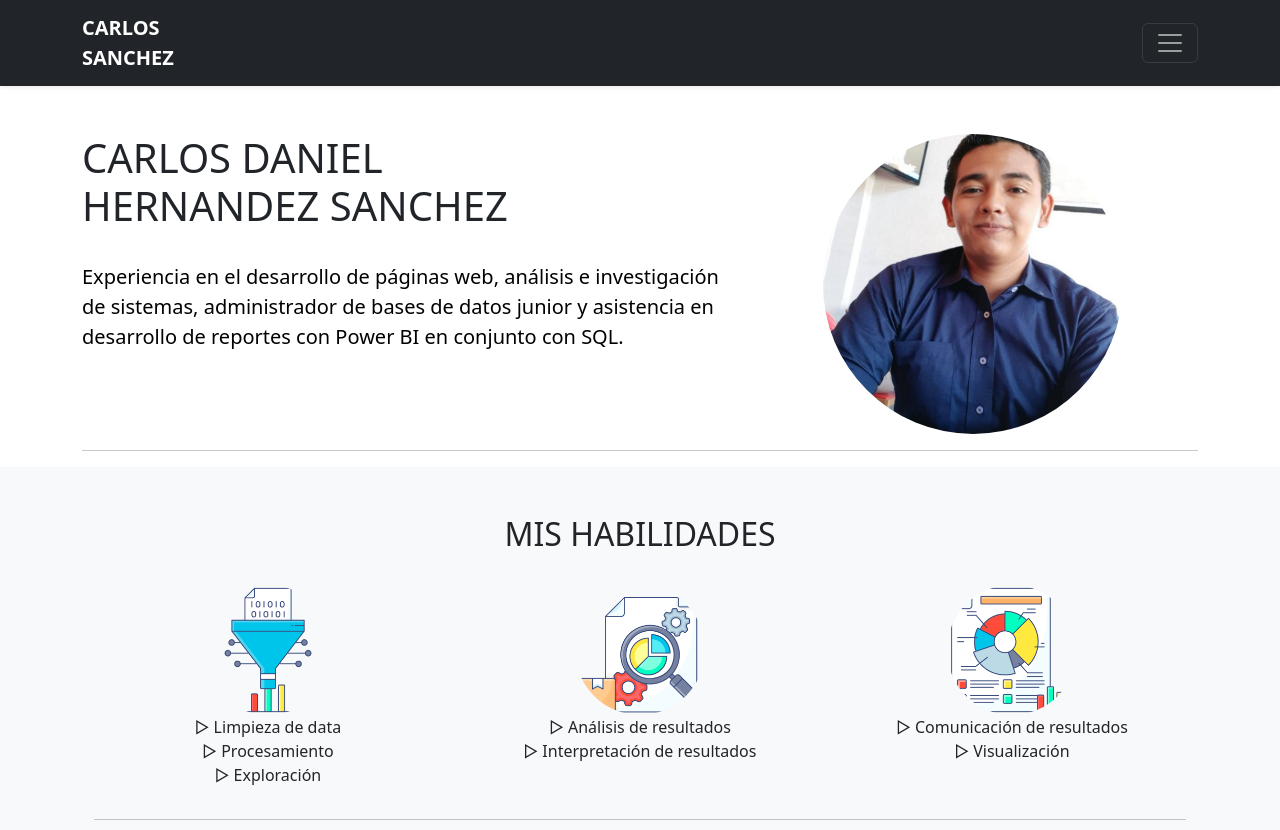
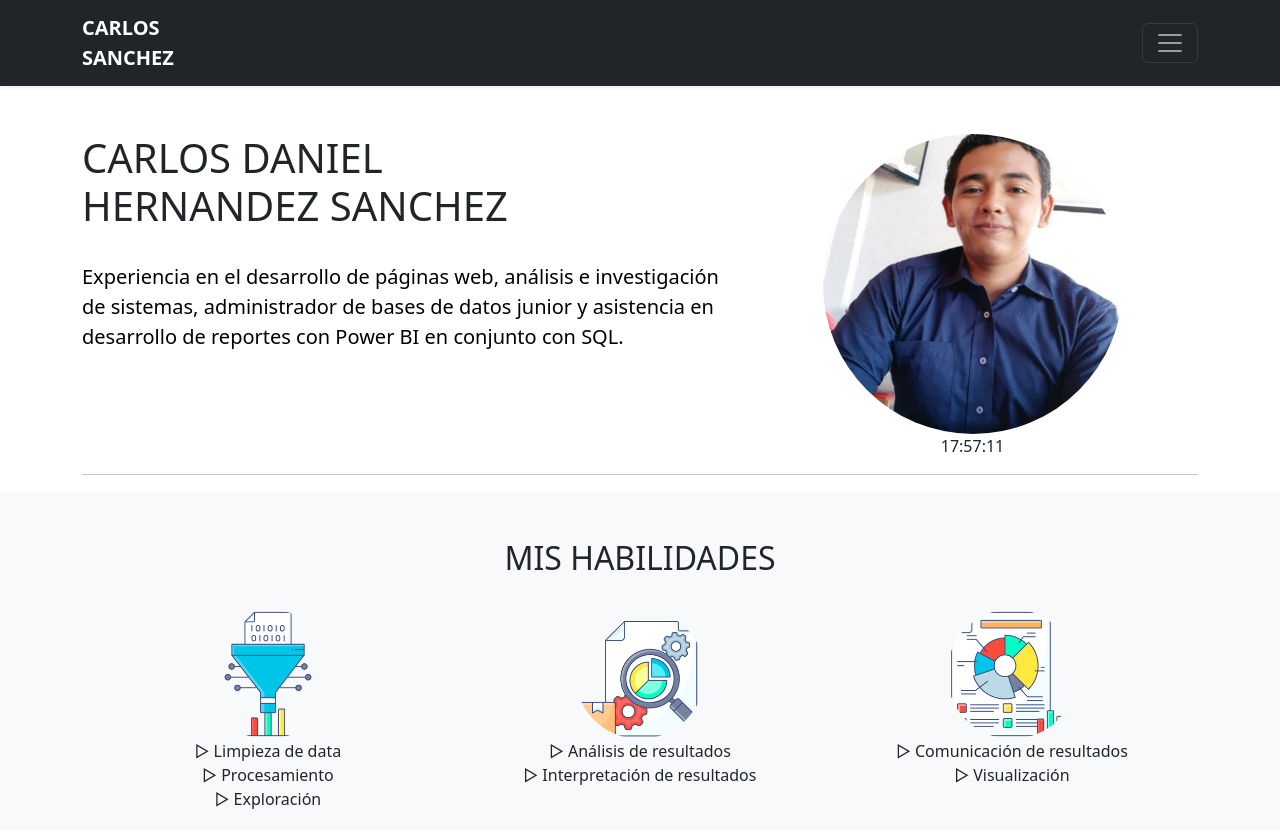
Before and after one commit to carlosanchez2603/carlosanchez2603.github.io, a plain HTML site: page index.html in a window 1280 px wide. Shown: the top 830 px of the page. Drawn offline with nearby package versions, Linux system fonts and the light colour scheme.

Commit message:
Update index.html
Reloj bro

```diff
--- a/index.html
+++ b/index.html
@@ -11,6 +11,7 @@
     <!--
 <link href="/assets/dist/css/bootstrap.min.css" rel="stylesheet"> -->
 <link rel="stylesheet" href="style.css">
+
 
   </head>
   <body>
@@ -77,6 +78,7 @@
       </div>
       <div class="col-sm-5 text-center">
        <img src="perfil1.jpg" style="object-fit: cover" class="bd-placeholder-img rounded-circle"  width="300" height="300" alt="" srcset="">
+       <div id="clock"></div>
       </div>
     </div><hr class="featurette-divider">
   </section>
@@ -242,7 +244,22 @@
   <script src="https://cdn.jsdelivr.net/npm/bootstrap@5.3.0-alpha1/dist/js/bootstrap.bundle.min.js" integrity="sha384-w76AqPfDkMBDXo30jS1Sgez6pr3x5MlQ1ZAGC+nuZB+EYdgRZgiwxhTBTkF7CXvN" crossorigin="anonymous"></script>
 <!--
     <script src="/assets/dist/js/bootstrap.bundle.min.js"></script> -->
+<script>
+    function updateClock() {
+      var now = new Date();
+      var hours = now.getHours();
+      var minutes = now.getMinutes();
+      var seconds = now.getSeconds();
 
+      var time = hours + ":" + minutes + ":" + seconds;
+
+      document.getElementById("clock").innerHTML = time;
+
+      setTimeout(updateClock, 1000); // Actualizar cada segundo
+    }
+
+    updateClock();
+  </script>
 
   </body>
 </html>
```
